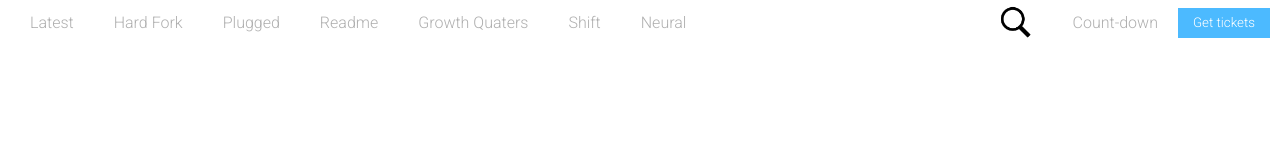
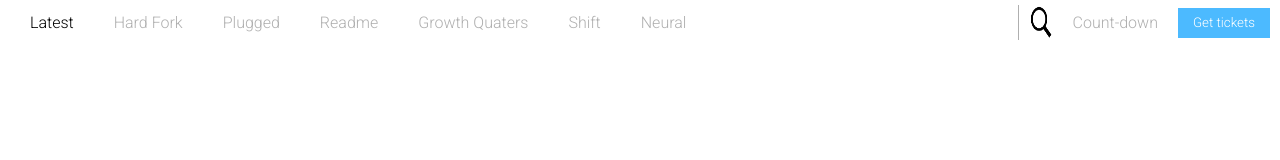
Before and after one commit to Aatthi/Next-Web, a plain HTML site: page index.html in a window 1280 px wide. In both pictures the pointer is over the item "Latest". Drawn offline with Linux system fonts and the light colour scheme.

Commit message:
update - navbar

```diff
--- a/style.css
+++ b/style.css
@@ -23,6 +23,11 @@
 	align-items: center;
 }
 
+.nav-1 li:hover {
+	color: black;
+	cursor: pointer;
+}
+
 .nav-2 {
 	display: flex;
 	list-style: none;
@@ -31,6 +36,9 @@
 
 .nav-2 img {
 	margin: 0 20px;
+	margin: 0 0 0 10px;
+	padding: 0 0 0 10px;
+	border-left: 1px solid rgb(175, 175, 175);
 }
 
 .nav-2 li {
```
